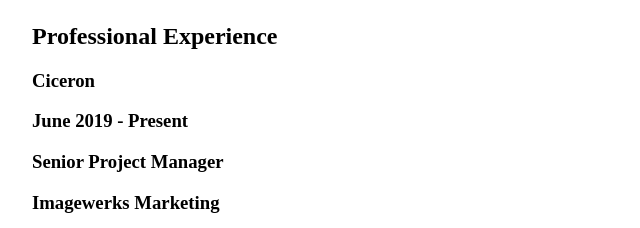
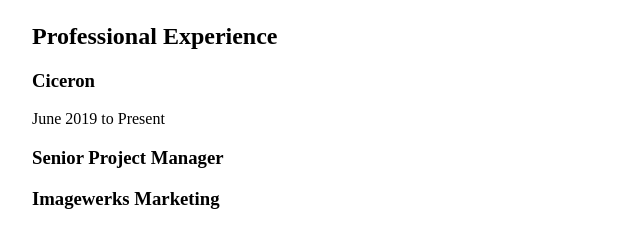
Before and after one commit to JessieConley/jessieconley.github.io, a plain HTML site: page index.html in a window 1280 px wide. Shown: the part 348-576 px from the top of the page, 208-848 px from the left. Drawn offline with Linux system fonts and the light colour scheme.

Commit message:
Update index.html

```diff
--- a/index.html
+++ b/index.html
@@ -20,8 +20,13 @@ media execution and social media.</p>
    <body>
      <div class="professionalexperience">
        <h2>Professional Experience</h2>
-       <h3>Ciceron</h3>
-       <h3>June 2019 - Present</h3>
+       <section class="Ciceron">
+         <div class="row">
+           <h3 class="col-sm-1">Ciceron</h3>
+           <nav class="col-sm-8 text-right">
+             <p>June 2019 to Present</p>
+           </nav>
+         </div>
        <h3>Senior Project Manager</h3>
        <h3>Imagewerks Marketing</h3>
        <h4>April 2017 to June 2019</h4>
```
